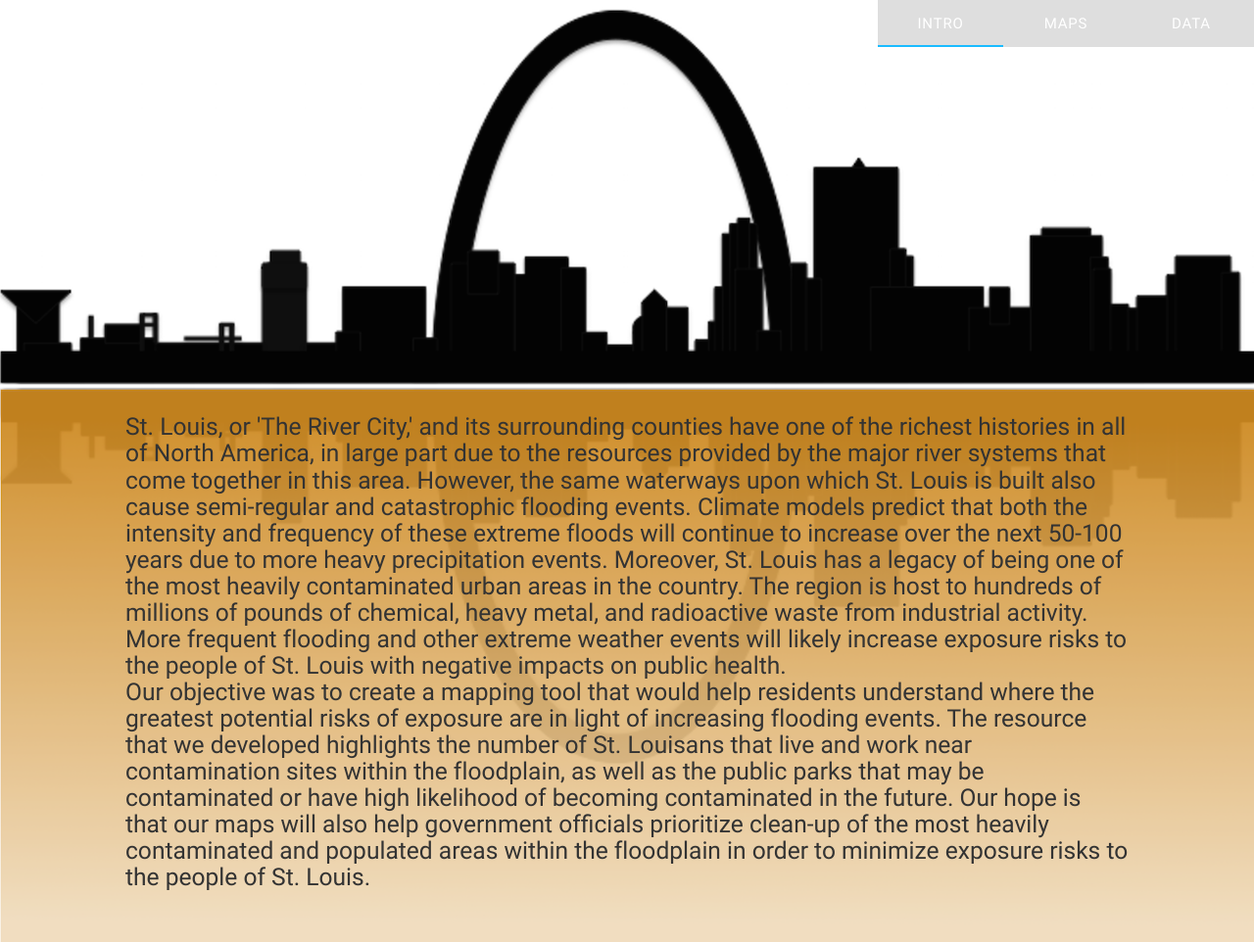
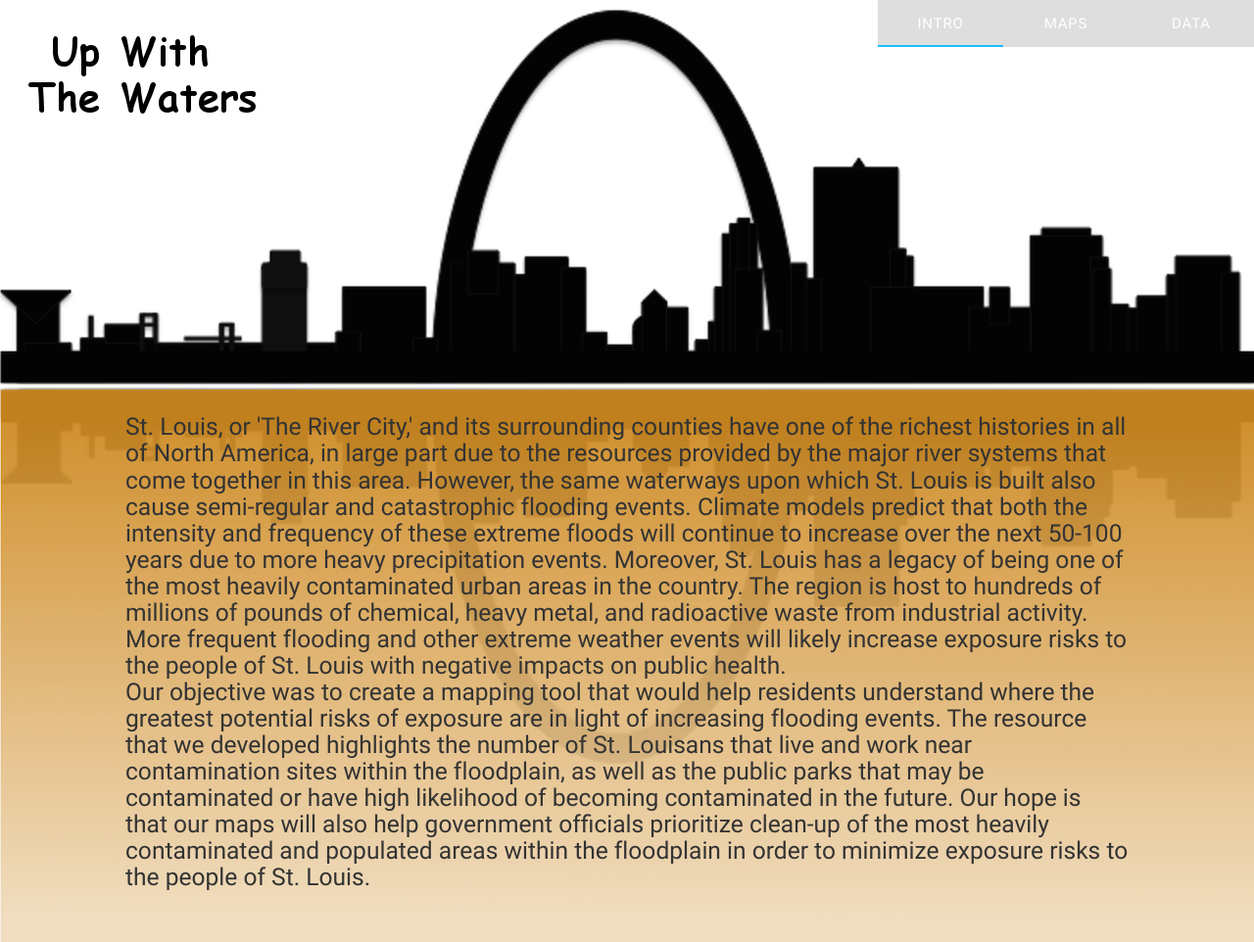
Before and after one commit to skoltz/StLouisFlood, a website: page index.html in a window 1280 px wide. Shown: the whole page at 98% size. Drawn offline with Linux system fonts and the light colour scheme.

Commit message:
home page editing

```diff
--- a/index.html
+++ b/index.html
@@ -13,6 +13,9 @@
 <body>
 
  <div class="row">
+    <div class="upwater">
+        <a href="#intro"> <img id="upwater-img" src="images/uplogo.png"></a>
+    </div>
     <div class="col s12 main-tabs" id="tabbing">
       <ul class="tabs">
         <li class="tab col s4 m4 l4"><a href="#intro">Intro</a></li>
--- a/main.css
+++ b/main.css
@@ -126,3 +126,9 @@ html, body {
     text-align: left;
     margin-top: 5%
 }
+.upwater {
+	position: absolute;
+	z-index: 1;
+	padding-top: 1.5%;
+	padding-left: 1.5%;
+}
```
Also changed, not shown: images/uplogo.png (added).
